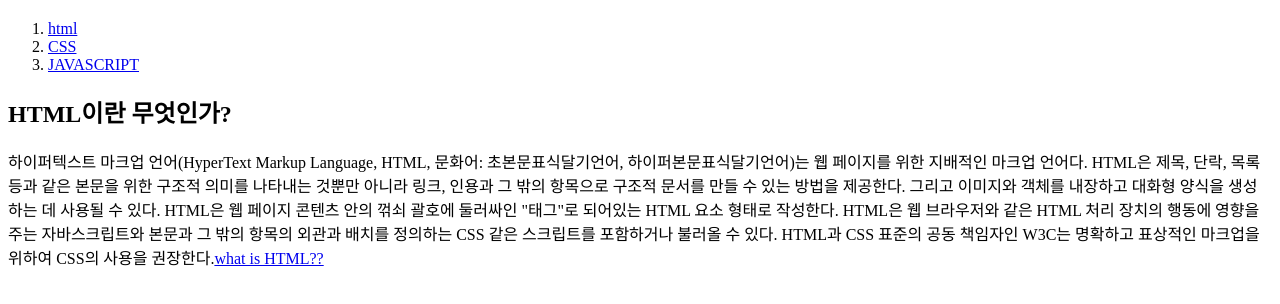
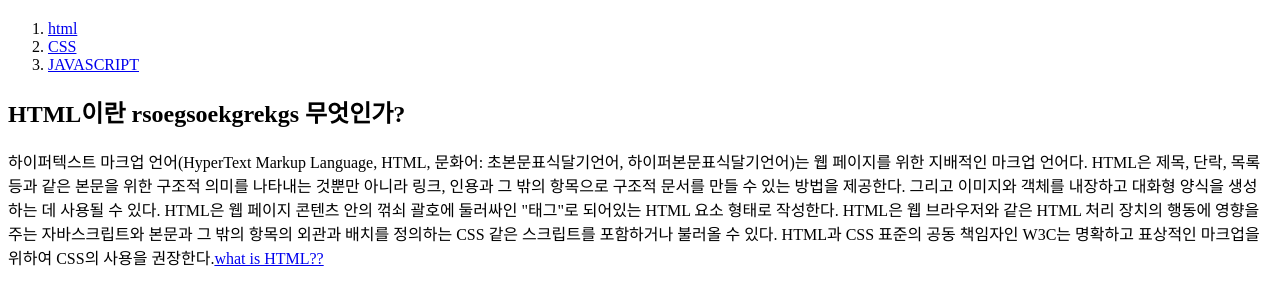
Before and after one commit to wegun213/La-boom, a plain HTML site: page 1.html in a window 1280 px wide. Shown: the part 60-364 px from the top of the page. Drawn offline with Linux system fonts and the light colour scheme.

Commit message:
Update 1.html

```diff
--- a/1.html
+++ b/1.html
@@ -11,7 +11,7 @@
       <li><a href="2.html">CSS</a></li>
       <li><a href="3.html">JAVASCRIPT</a></li>
     </ol>
-    <h2>HTML이란 무엇인가?</h2>
+    <h2>HTML이란 rsoegsoekgrekgs 무엇인가?</h2>
     <p>하이퍼텍스트 마크업 언어(HyperText Markup Language, HTML, 문화어: 초본문표식달기언어, 하이퍼본문표식달기언어)는 웹 페이지를 위한 지배적인 마크업 언어다. HTML은 제목, 단락, 목록 등과 같은 본문을 위한 구조적 의미를 나타내는 것뿐만 아니라 링크, 인용과 그 밖의 항목으로 구조적 문서를 만들 수 있는 방법을 제공한다. 그리고 이미지와 객체를 내장하고 대화형 양식을 생성하는 데 사용될 수 있다. HTML은 웹 페이지 콘텐츠 안의 꺾쇠 괄호에 둘러싸인 "태그"로 되어있는 HTML 요소 형태로 작성한다. HTML은 웹 브라우저와 같은 HTML 처리 장치의 행동에 영향을 주는 자바스크립트와 본문과 그 밖의 항목의 외관과 배치를 정의하는 CSS 같은 스크립트를 포함하거나 불러올 수 있다. HTML과 CSS 표준의 공동 책임자인 W3C는 명확하고 표상적인 마크업을 위하여 CSS의 사용을 권장한다.<a href="https://www.w3.org/TR/html4/" target="_blank" title="html5 specificion">what is HTML??</a></p>
   </body>
 </html>
```
